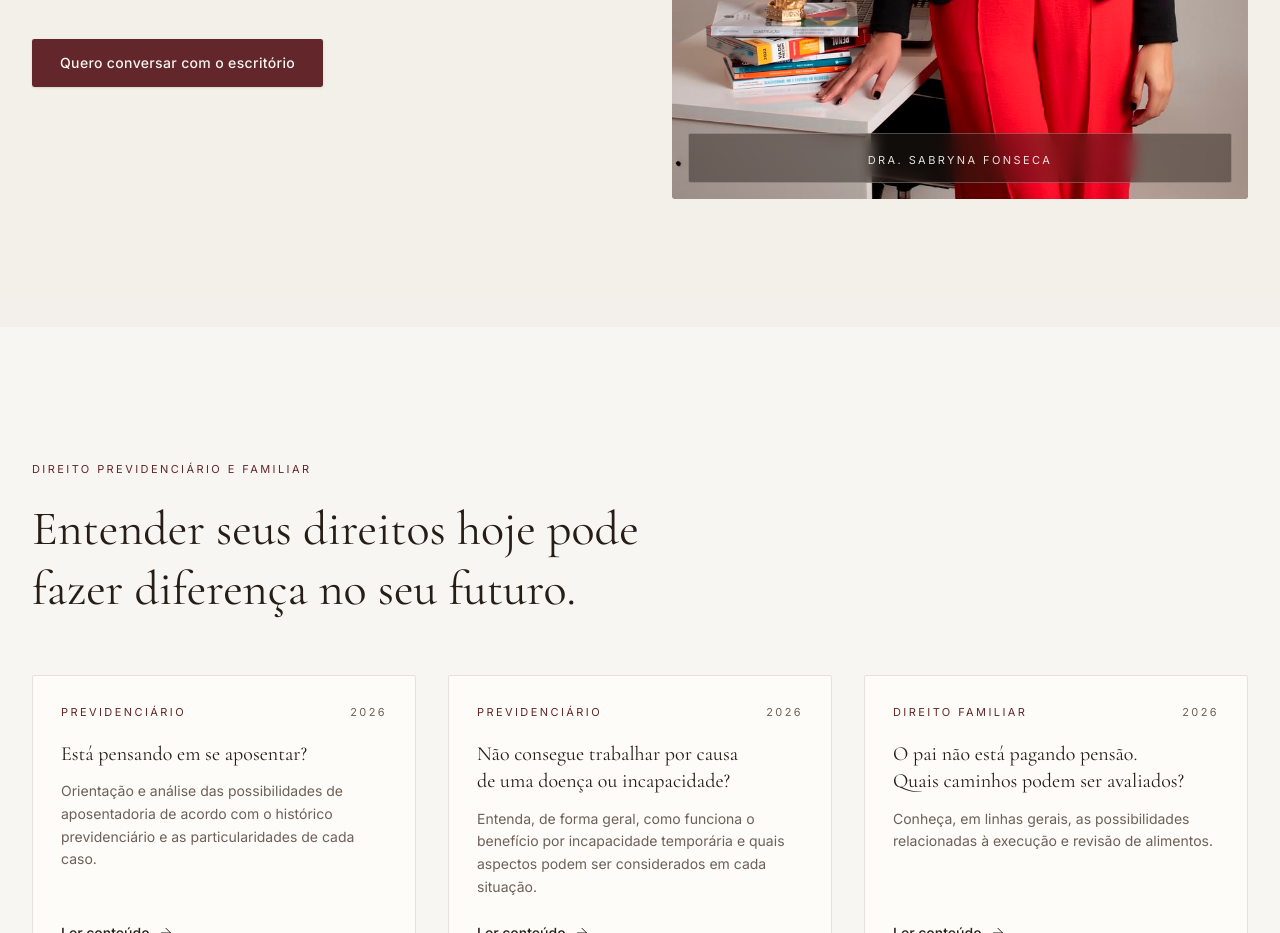
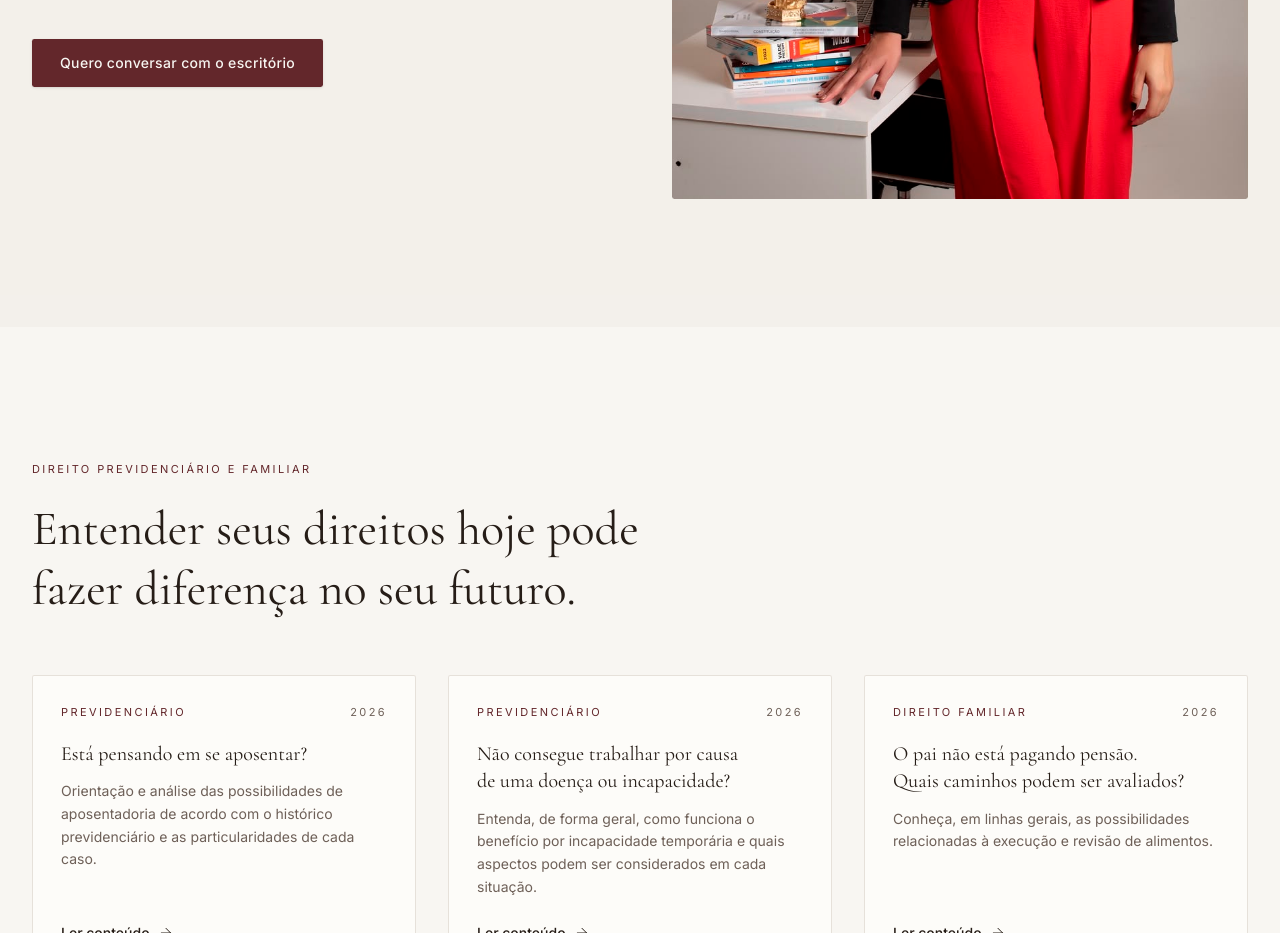
Before and after one commit to luna24444/daisadelvalle, a Next.js app: page / in a window 1280 px wide. Shown: the part 7580-8513 px from the top of the page. Built offline with nearby package versions, Linux system fonts and the light colour scheme; no server answers.

Commit message:
Update women-section.tsx

```diff
--- a/components/women-section.tsx
+++ b/components/women-section.tsx
@@ -15,12 +15,6 @@ export function WomenSection() {
               sizes="(max-width: 1024px) 100vw, 50vw"
               className="object-cover object-center"
             />
-
-            <div className="absolute inset-x-4 bottom-4 rounded-sm border border-primary-foreground/25 bg-foreground/45 px-4 py-3 text-center backdrop-blur-sm">
-              <span className="text-[11px] uppercase tracking-widest-plus text-primary-foreground/90">
-                Dra. Sabryna Fonseca
-              </span>
-            </div>
           </div>
         </Reveal>
 
```
